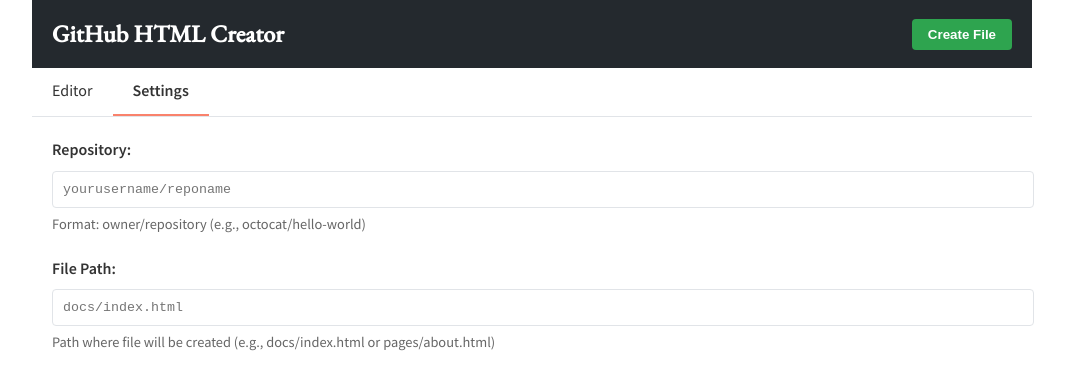
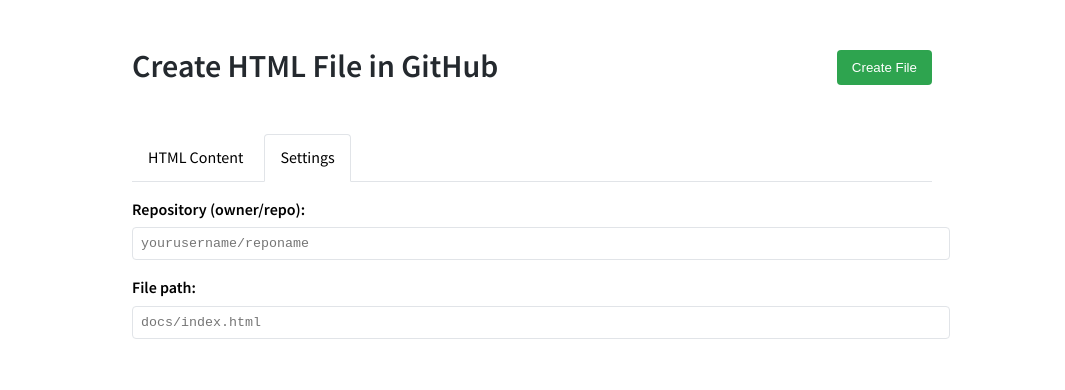
Before and after one commit to itsgbemi/github-html-creator, a plain HTML site: page public/index.html in a window 1280 px wide. Both pictures are taken after a click on the element "Settings". Shown: the whole page, without its empty margins (108-1173 px from the left). Drawn offline with nearby package versions, Linux system fonts and the light colour scheme.

Commit message:
Update index.html

```diff
--- a/public/index.html
+++ b/public/index.html
@@ -2,159 +2,122 @@
 <html>
 <head>
 <title>GitHub HTML Creator</title>
-<link href="https://fonts.googleapis.com/css2?family=EB+Garamond:wght@400;500&family=Source+Sans+Pro:wght@400;600&display=swap" rel="stylesheet">
+<link href="https://fonts.googleapis.com/css2?family=Source+Sans+Pro:wght@400;600&display=swap" rel="stylesheet">
 <style>
 body {
 font-family: 'Source Sans Pro', sans-serif;
-max-width: 1000px;
+max-width: 800px;
 margin: 0 auto;
-padding: 0;
+padding: 20px;
 line-height: 1.6;
-color: #333;
 }
-h1, h2, h3 {
-font-family: 'EB Garamond', serif;
-color: #24292e;
-}
+h1 { color: #24292e; }
 .top-bar {
-background: #24292e;
-padding: 15px 20px;
 display: flex;
 justify-content: space-between;
 align-items: center;
-color: white;
-}
-.top-bar h1 {
-margin: 0;
-font-size: 1.5rem;
-color: white;
-}
-.top-bar button {
-background: #2ea44f;
-color: white;
-border: none;
-padding: 8px 16px;
-border-radius: 4px;
-cursor: pointer;
-font-weight: 600;
+margin-bottom: 20px;
 }
 .tabs {
 display: flex;
 border-bottom: 1px solid #e1e4e8;
+margin-bottom: 15px;
 }
 .tab {
-padding: 10px 20px;
+padding: 10px 15px;
 cursor: pointer;
-border-bottom: 2px solid transparent;
+border: 1px solid transparent;
+border-bottom: none;
+border-radius: 4px 4px 0 0;
+margin-right: 5px;
 }
 .tab.active {
-border-bottom: 2px solid #f9826c;
-font-weight: 600;
+border-color: #e1e4e8;
+background: white;
+border-bottom: 1px solid white;
+margin-bottom: -1px;
 }
 .tab-content {
-padding: 20px;
 display: none;
 }
 .tab-content.active {
 display: block;
 }
-.form-group {
-margin-bottom: 20px;
-}
-label {
-display: block;
-font-weight: 600;
-margin-bottom: 8px;
-}
+.form-group { margin-bottom: 15px; }
+label { display: block; font-weight: 600; margin-bottom: 5px; }
 input, textarea {
 width: 100%;
-padding: 10px;
+padding: 8px;
 border: 1px solid #e1e4e8;
 border-radius: 4px;
 font-family: monospace;
 }
-textarea {
-min-height: 300px;
-font-family: monospace;
+textarea { min-height: 300px; }
+button {
+background: #2ea44f;
+color: white;
+border: none;
+padding: 10px 15px;
+border-radius: 4px;
+cursor: pointer;
 }
-.explanation {
-font-size: 0.9rem;
-color: #666;
-margin-top: 5px;
-}
-#result {
-margin-top: 20px;
-padding: 15px;
-border-radius: 4px;
-}
-.success {
-background: #f0fff4;
-border: 1px solid #d1f3d8;
-}
-.error {
-background: #ffebef;
-border: 1px solid #f5c6cb;
-}
+#result { margin-top: 20px; padding: 10px; border-radius: 4px; }
+.success { background: #f0fff4; border: 1px solid #d1f3d8; }
+.error { background: #ffebef; border: 1px solid #f5c6cb; }
 </style>
 </head>
 <body>
 <div class="top-bar">
-<h1>GitHub HTML Creator</h1>
-<button type="button" id="createBtn">Create File</button>
+<h1>Create HTML File in GitHub</h1>
+<button type="submit" form="htmlForm">Create File</button>
 </div>
 
+<form id="htmlForm">
 <div class="tabs">
-<div class="tab active" data-tab="editor">Editor</div>
+<div class="tab active" data-tab="content">HTML Content</div>
 <div class="tab" data-tab="settings">Settings</div>
 </div>
 
-<div class="tab-content active" id="editor">
+<div class="tab-content active" id="content-tab">
 <div class="form-group">
-<label for="content">HTML Content:</label>
+<label for="content">HTML Body Content:</label>
 <textarea id="content" required placeholder="<h1>Hello World</h1><p>My content</p>"></textarea>
 </div>
 </div>
 
-<div class="tab-content" id="settings">
+<div class="tab-content" id="settings-tab">
 <div class="form-group">
-<label for="repo">Repository:</label>
+<label for="repo">Repository (owner/repo):</label>
 <input type="text" id="repo" required placeholder="yourusername/reponame">
-<div class="explanation">Format: owner/repository (e.g., octocat/hello-world)</div>
 </div>
-
 <div class="form-group">
-<label for="path">File Path:</label>
+<label for="path">File path:</label>
 <input type="text" id="path" required placeholder="docs/index.html">
-<div class="explanation">Path where file will be created (e.g., docs/index.html or pages/about.html)</div>
 </div>
 </div>
+</form>
 
 <div id="result"></div>
 
 <script>
-// Tab functionality
 document.querySelectorAll('.tab').forEach(tab => {
 tab.addEventListener('click', () => {
 document.querySelectorAll('.tab').forEach(t => t.classList.remove('active'));
 document.querySelectorAll('.tab-content').forEach(c => c.classList.remove('active'));
 tab.classList.add('active');
-document.getElementById(tab.dataset.tab).classList.add('active');
+document.getElementById(`${tab.dataset.tab}-tab`).classList.add('active');
 });
 });
 
-// Form submission
-document.getElementById('createBtn').addEventListener('click', async () => {
+document.getElementById('htmlForm').addEventListener('submit', async (e) => {
+e.preventDefault();
+
 const repo = document.getElementById('repo').value;
 const path = document.getElementById('path').value;
 const content = document.getElementById('content').value;
 
-if (!repo || !path || !content) {
-alert('Please fill in all fields');
-return;
-}
-
 const resultEl = document.getElementById('result');
-resultEl.innerHTML = 'Creating file...';
+resultEl.innerHTML = '<svg width="24" height="24" xmlns="http://www.w3.org/2000/svg" viewBox="0 0 24 24" fill="#24292e"><path d="M12,1A11,11,0,1,0,23,12,11,11,0,0,0,12,1Zm0,19a8,8,0,1,1,8-8A8,8,0,0,1,12,20Z" opacity=".25"/><path d="M12,4a8,8,0,0,1,7.89,6.7A1.53,1.53,0,0,0,21.38,12h0a1.5,1.5,0,0,0,1.48-1.75,11,11,0,0,0-21.72,0A1.5,1.5,0,0,0,2.62,12h0a1.53,1.53,0,0,0,1.49-1.3A8,8,0,0,1,12,4Z"><animateTransform attributeName="transform" type="rotate" dur="0.75s" values="0 12 12;360 12 12" repeatCount="indefinite"/></path></svg> Creating file...';
 resultEl.className = '';
 
 try {
@@ -168,7 +131,7 @@
 
 if (response.ok) {
 resultEl.innerHTML = `
-<p>✅ File created successfully!</p>
+<p><svg width="24" height="24" xmlns="http://www.w3.org/2000/svg" viewBox="0 0 24 24" fill="#2ea44f"><path d="M12,2A10,10,0,1,0,22,12,10,10,0,0,0,12,2Zm0,18a8,8,0,1,1,8-8A8,8,0,0,1,12,20Z"/><polygon points="10 14.59 7.71 12.29 6.29 13.71 10 17.41 17.71 9.71 16.29 8.29 10 14.59"/></svg> File created successfully!</p>
 <p><a href="${data.url}" target="_blank">View on GitHub</a></p>
 <details>
 <summary>Preview</summary>
@@ -177,11 +140,11 @@
 `;
 resultEl.classList.add('success');
 } else {
-resultEl.innerHTML = `<p>❌ Error: ${data.error || 'Unknown error'}</p>`;
+resultEl.innerHTML = `<p><svg width="24" height="24" xmlns="http://www.w3.org/2000/svg" viewBox="0 0 24 24" fill="#cb2431"><path d="M12,2A10,10,0,1,0,22,12,10,10,0,0,0,12,2Zm0,18a8,8,0,1,1,8-8A8,8,0,0,1,12,20Z"/><rect x="11" y="6" width="2" height="9" rx="1"/><rect x="11" y="17" width="2" height="2" rx="1"/></svg> Error: ${data.error || 'Unknown error'}</p>`;
 resultEl.classList.add('error');
 }
 } catch (error) {
-resultEl.innerHTML = `<p>❌ Network error: ${error.message}</p>`;
+resultEl.innerHTML = `<p><svg width="24" height="24" xmlns="http://www.w3.org/2000/svg" viewBox="0 0 24 24" fill="#cb2431"><path d="M12,2A10,10,0,1,0,22,12,10,10,0,0,0,12,2Zm0,18a8,8,0,1,1,8-8A8,8,0,0,1,12,20Z"/><rect x="11" y="6" width="2" height="9" rx="1"/><rect x="11" y="17" width="2" height="2" rx="1"/></svg> Network error: ${error.message}</p>`;
 resultEl.classList.add('error');
 }
 });
```
